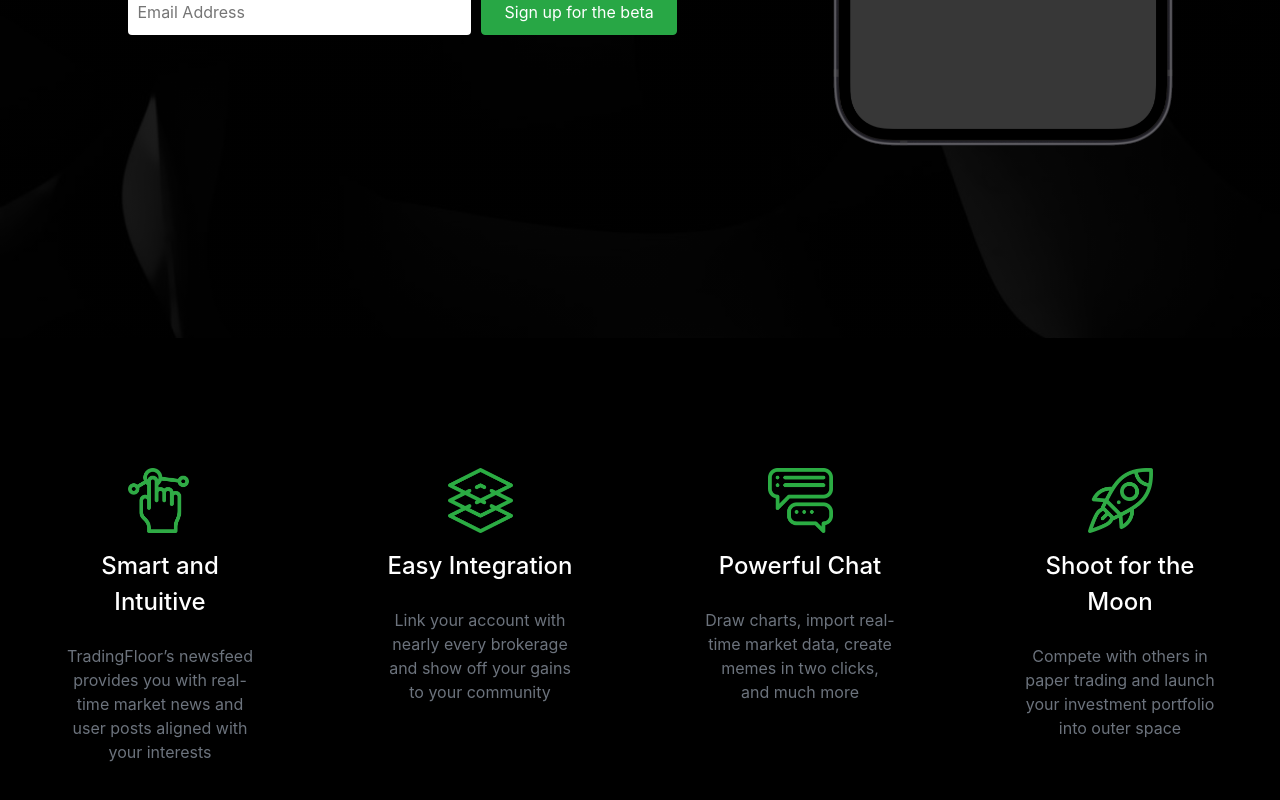
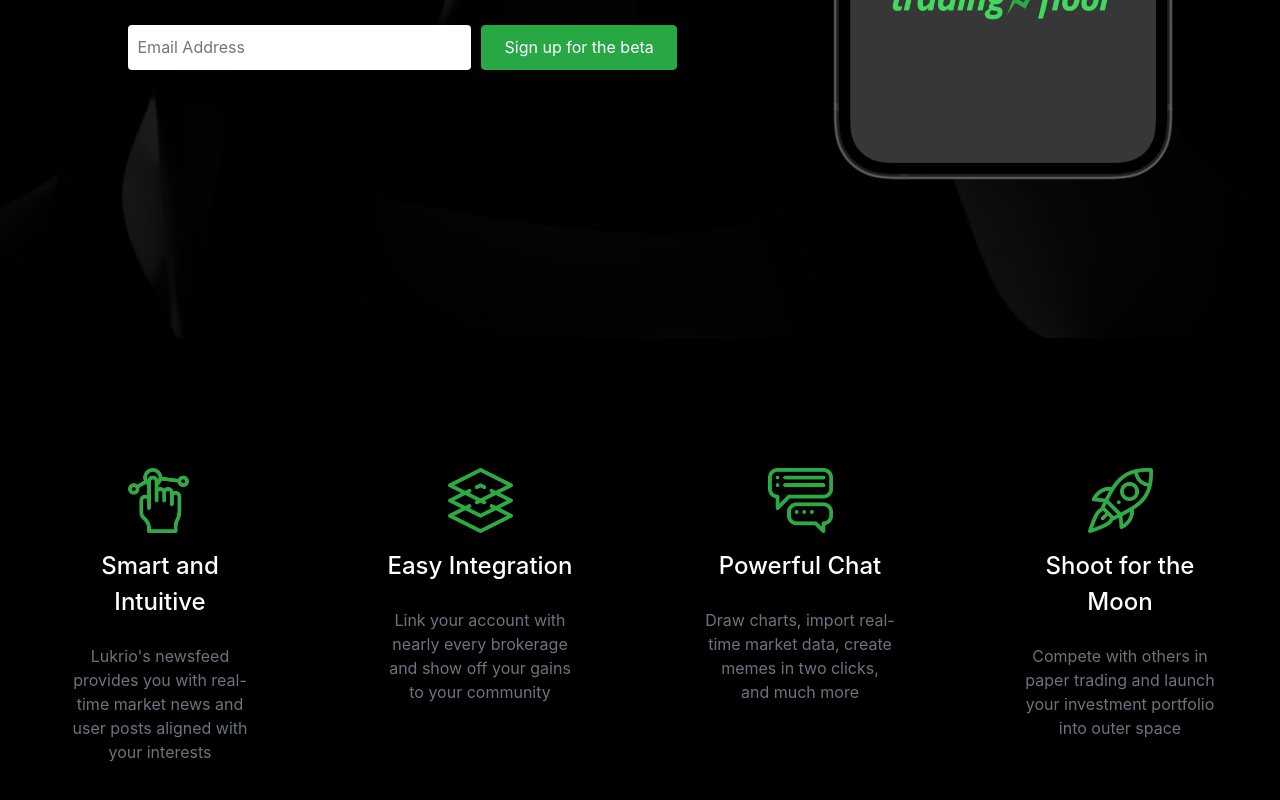
Before and after one commit to icemelon7/lukrio-site, a React (Create React App) app: page / in a window 1280 px wide. Shown: the part 662-1462 px from the top of the page. Built offline with nearby package versions, Linux system fonts and the light colour scheme.

Commit message:
changed logo

```diff
--- a/src/FeatureIcon.js
+++ b/src/FeatureIcon.js
@@ -39,7 +39,7 @@
             <FeatureIconBlock
                 icon={Usability}
                 header="Smart and Intuitive"
-                subtitle="TradingFloor’s newsfeed provides you with real-time market news and user posts aligned with your interests"
+                subtitle="Lukrio's newsfeed provides you with real-time market news and user posts aligned with your interests"
                 class="test1" //DEMO
             >
             </FeatureIconBlock>
```
Also changed, not shown: src/assets/logo.png.
